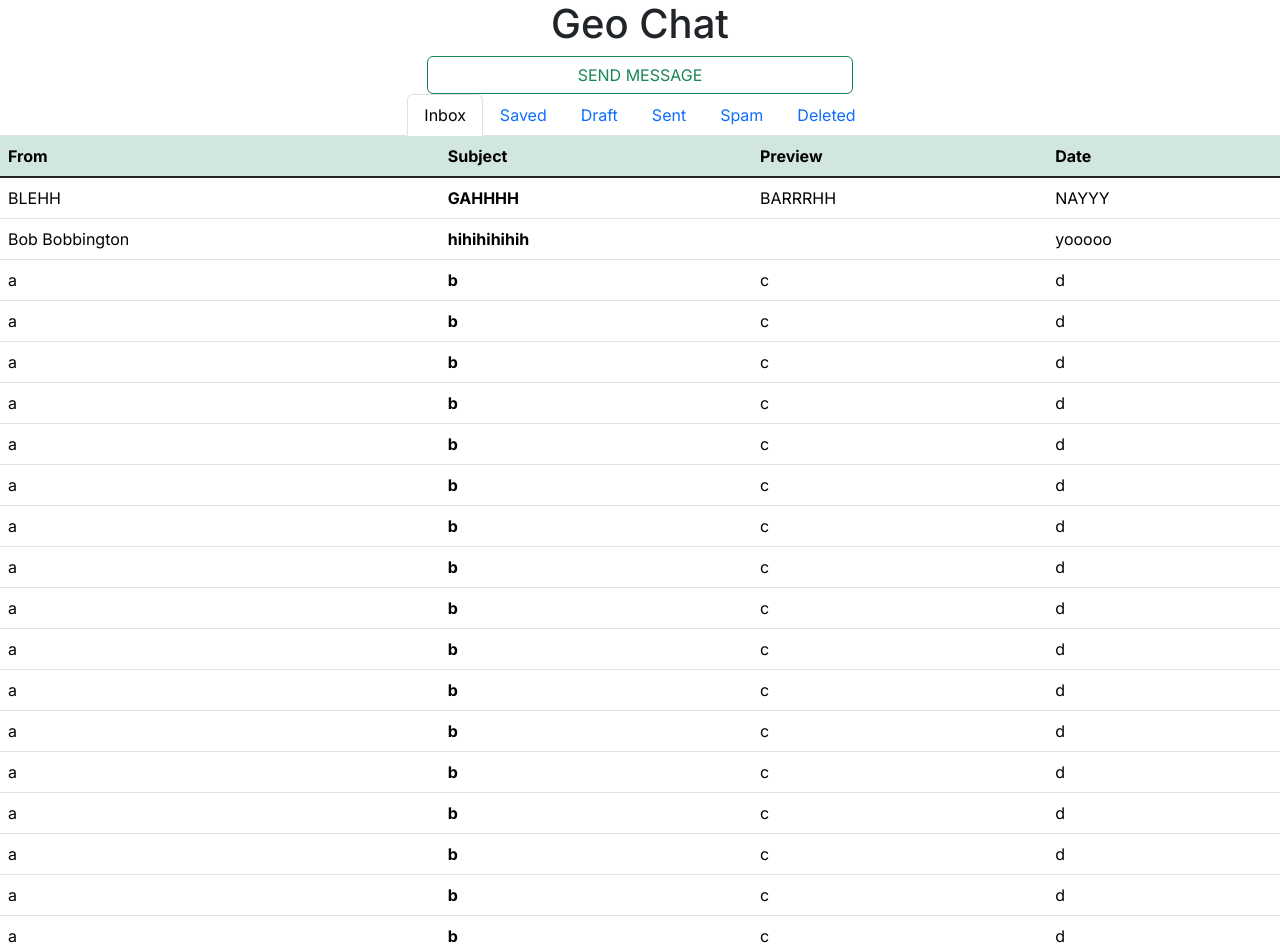
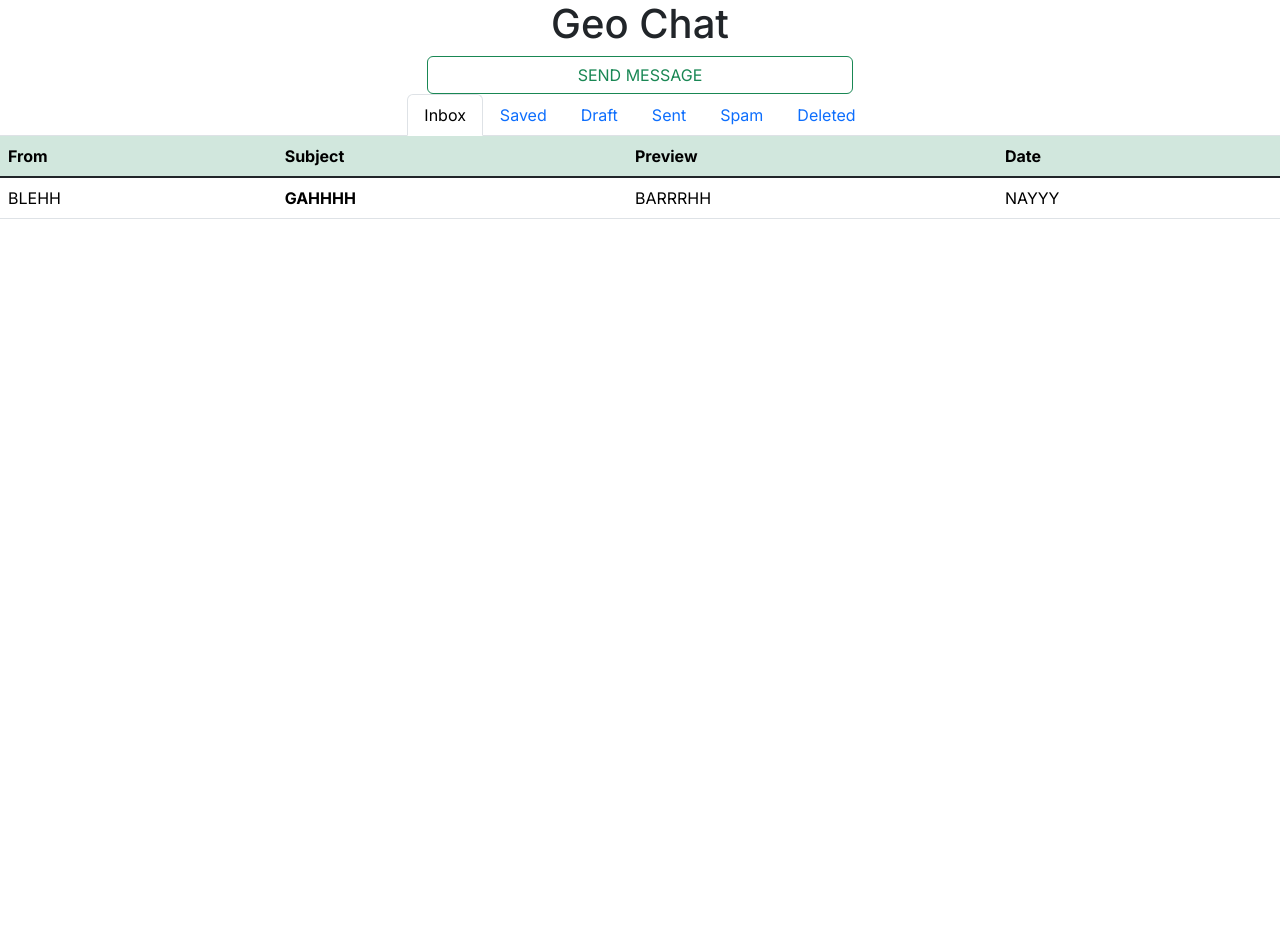
Before and after one commit to jqlliu/project-d, a Next.js app: page / in a window 1280 px wide. Shown: the top 952 px of the page. After the commit the page ends 800 px from the top, so only its background shows below. Built offline with nearby package versions, Linux system fonts and the light colour scheme.

Commit message:
Update page.tsx

```diff
--- a/app/page.tsx
+++ b/app/page.tsx
@@ -17,8 +17,8 @@ function TopBarItem({children}: React.PropsWithChildren){
   function Col({children}: React.PropsWithChildren){
     return (<th scope="col">{children}</th>)
     }
-function Msg(content: {from: string, subject: string, message: string, date: string}){
-  return(<tr>
+  function Msg(content: {from: string, subject: string, message: string, date: string}){
+   return(<tr>
                   <td scope="row">{content.from}</td>
                   <th>{content.subject}</th>
                   <td>{content.message}</td>
@@ -88,122 +88,7 @@ export default function Home() {
                   <td>no way</td>
                   <td>today</td>
                 </tr> */}
-                <Msg { ...{from: "BLEHH", subject:"GAHHHH", message: "BARRRHH", date: "NAYYY"
-                 }}></Msg>
-                <tr>
-                  <td scope="row">Bob Bobbington</td>
-                  <th>hihihihihih</th>
-                  <td> </td>
-                  <td>yooooo</td>
-                </tr>
-                <tr>
-                  <td scope="row">a</td>
-                  <th>b</th>
-                  <td>c</td>
-                  <td>d</td>
-                </tr>
-                <tr>
-                  <td scope="row">a</td>
-                  <th>b</th>
-                  <td>c</td>
-                  <td>d</td>
-                </tr>
-                <tr>
-                  <td scope="row">a</td>
-                  <th>b</th>
-                  <td>c</td>
-                  <td>d</td>
-                </tr>
-                <tr>
-                  <td scope="row">a</td>
-                  <th>b</th>
-                  <td>c</td>
-                  <td>d</td>
-                </tr>
-                <tr>
-                  <td scope="row">a</td>
-                  <th>b</th>
-                  <td>c</td>
-                  <td>d</td>
-                </tr>
-                <tr>
-                  <td scope="row">a</td>
-                  <th>b</th>
-                  <td>c</td>
-                  <td>d</td>
-                </tr>
-                <tr>
-                  <td scope="row">a</td>
-                  <th>b</th>
-                  <td>c</td>
-                  <td>d</td>
-                </tr>
-                <tr>
-                  <td scope="row">a</td>
-                  <th>b</th>
-                  <td>c</td>
-                  <td>d</td>
-                </tr>
-                <tr>
-                  <td scope="row">a</td>
-                  <th>b</th>
-                  <td>c</td>
-                  <td>d</td>
-                </tr>
-                <tr>
-                  <td scope="row">a</td>
-                  <th>b</th>
-                  <td>c</td>
-                  <td>d</td>
-                </tr>
-                <tr>
-                  <td scope="row">a</td>
-                  <th>b</th>
-                  <td>c</td>
-                  <td>d</td>
-                </tr>
-                <tr>
-                  <td scope="row">a</td>
-                  <th>b</th>
-                  <td>c</td>
-                  <td>d</td>
-                </tr>
-                <tr>
-                  <td scope="row">a</td>
-                  <th>b</th>
-                  <td>c</td>
-                  <td>d</td>
-                </tr>
-                <tr>
-                  <td scope="row">a</td>
-                  <th>b</th>
-                  <td>c</td>
-                  <td>d</td>
-                </tr>
-                <tr>
-                  <td scope="row">a</td>
-                  <th>b</th>
-                  <td>c</td>
-                  <td>d</td>
-                </tr>
-                <tr>
-                  <td scope="row">a</td>
-                  <th>b</th>
-                  <td>c</td>
-                  <td>d</td>
-                </tr>
-                <tr>
-                  <td scope="row">a</td>
-                  <th>b</th>
-                  <td>c</td>
-                  <td>d</td>
-                </tr>
-                <tr>
-                  <td scope="row">a</td>
-                  <th>b</th>
-                  <td>c</td>
-                  <td>d</td>
-                </tr>
+                <Msg { ...{from: "BLEHH", subject:"GAHHHH", message: "BARRRHH", date: "NAYYY"}}></Msg>
               </tbody>
             </table>
           </div>
```
